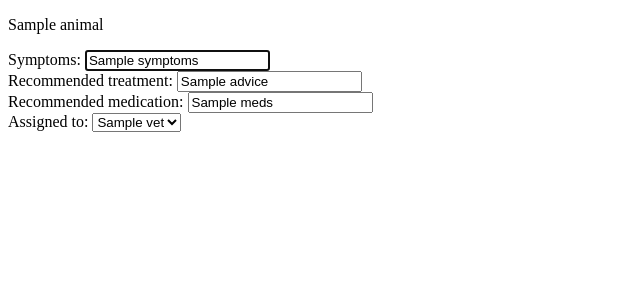
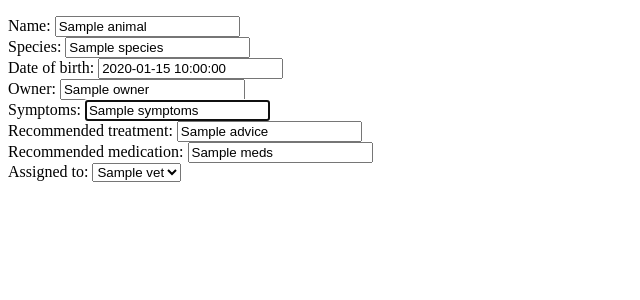
Before and after one commit to AgaKol/personal_project, a Flask app: page /pets/1/edit in a window 1280 px wide. Shown: the part 70-370 px from the top of the page, without its empty margins (0-640 px from the left). Run offline with Flask 2, Linux system fonts and the light colour scheme; a database or web service that is not in the repository returns one stand-in record (values such as "Sample title"); some libraries are stand-ins or nearby versions.

Commit message:
editing animals updated

```diff
--- a/templates/pets/edit.html
+++ b/templates/pets/edit.html
@@ -1,7 +1,22 @@
 {% extends "base.html" %}
 {% block content %}
-<p>{{animal.name}}</p>
 <form action="/pets/{{animal.id}}" method="post">
+    <div>
+        <label for="name">Name:</label>
+        <input type="text" id="name" name="name" value="{{animal.name}}" readonly>
+    </div>
+    <div>
+        <label for="species">Species:</label>
+        <input type="text" id="species" name="species" value="{{animal.species}}" readonly>
+    </div>
+    <div>
+        <label for="dob">Date of birth:</label>
+        <input type="text" name="dob" id="dob" value="{{animal.dob}}" readonly>
+    </div>
+    <div>
+        <label for="owner">Owner:</label>
+        <input type="text" name="owner" id="owner" value="{{animal.owner.name}}" readonly>
+    </div>
     <div>
         <label for="symptoms">Symptoms:</label>
         <input type="text" id="symptoms" name="symptoms" value="{{animal.symptoms}}" required autofocus>
```
Also changed, not shown: controllers/animals_controller.py (line endings or trailing spaces).
